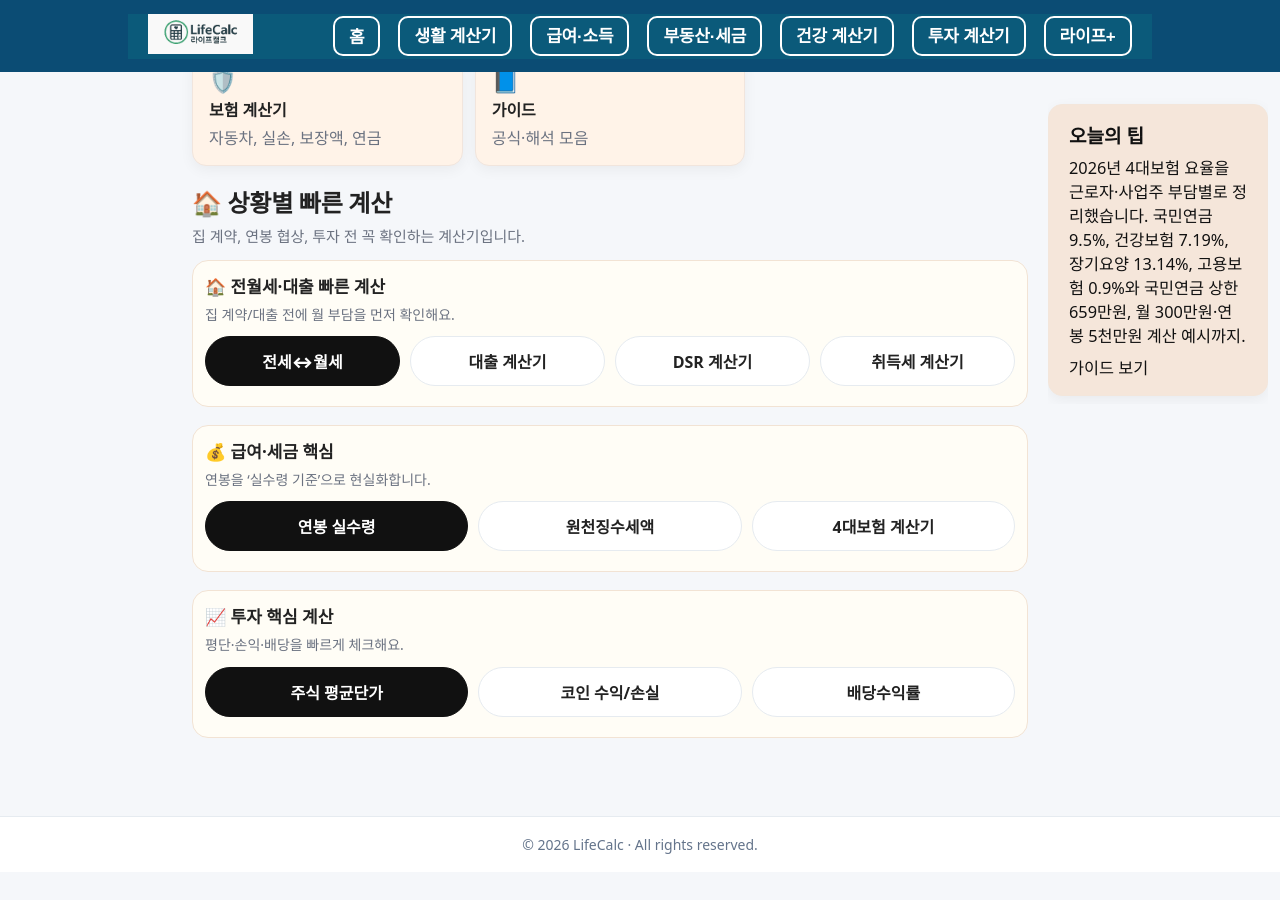
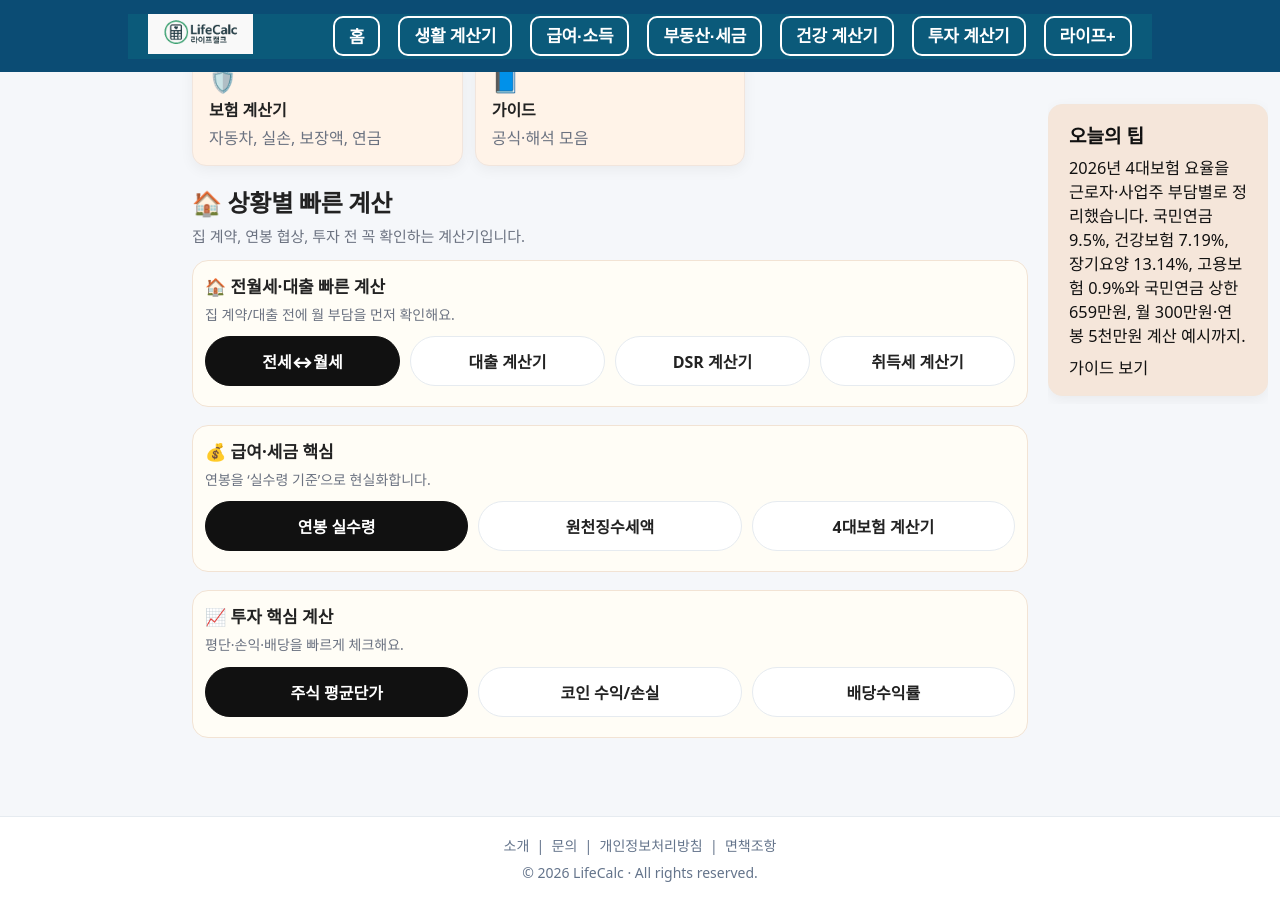
Before and after one commit to khai-lang/LifeCalc, a Jekyll site: the page built from index.md, in a window 1280 px wide and 900 px high, scrolled down 1222 px. Built offline with Jekyll 4.4.1, drawn with Linux system fonts in a browser that asks for light colours; before the commit the page ends 2094 px from its top, so only the background shows below that.

Commit message:
Modify footer with links and center alignment
Updated footer layout to include links and center alignment.

```diff
--- a/_layouts/default.html
+++ b/_layouts/default.html
@@ -260,9 +260,17 @@ header {
 </main>
 
 <footer class="site-footer">
-  <div class="footer-inner">
-    © {{ "now" | date: "%Y" }} LifeCalc · All rights reserved.
-  </div>
+    <div class="footer-inner" style="text-align: center;">
+        <div class="footer-links" style="margin-bottom: 8px; font-size: 14px;">
+            <a href="{{ '/about/' | relative_url }}">소개</a> &nbsp;|&nbsp;
+            <a href="{{ '/contact/' | relative_url }}">문의</a> &nbsp;|&nbsp;
+            <a href="{{ '/privacy/' | relative_url }}">개인정보처리방침</a> &nbsp;|&nbsp;
+            <a href="{{ '/disclaimer/' | relative_url }}">면책조항</a>
+        </div>
+        <div>
+            &copy; {{ "now" | date: "%Y" }} LifeCalc · All rights reserved.
+        </div>
+    </div>
 </footer>
 
 <script>
```
